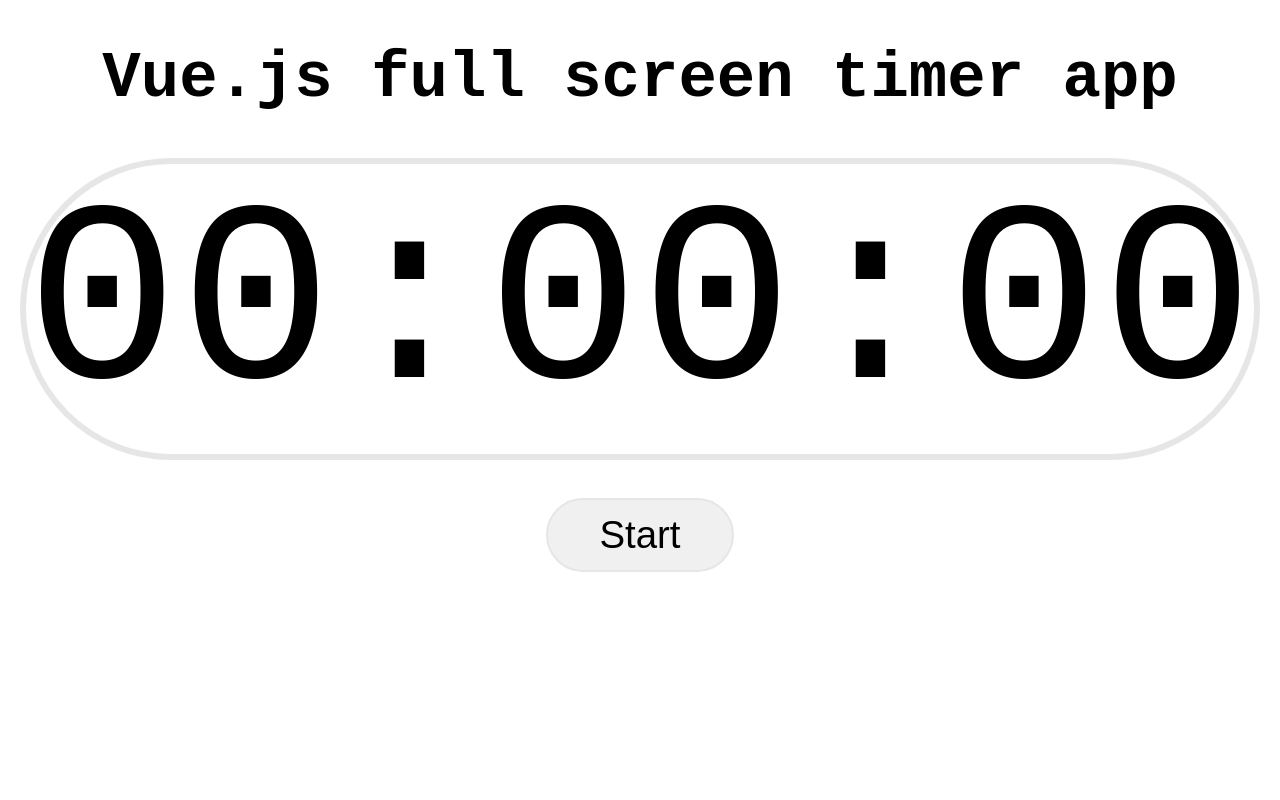
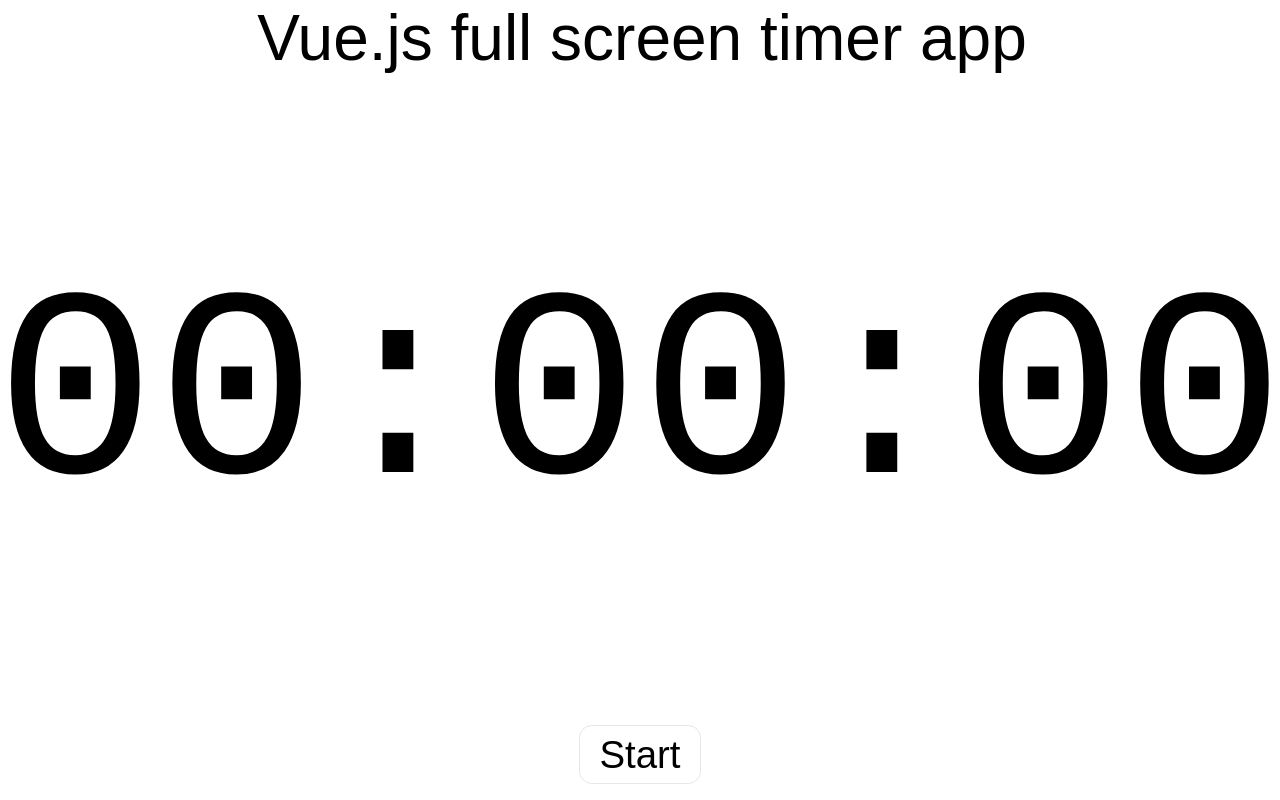
Before and after one commit to gregorkuznik/mtg-full-screen-timer, a Vue app: page / in a window 1280 px wide. Built offline with nearby package versions, Linux system fonts and the light colour scheme.

Commit message:
Implements title input and cleaner UI
This commit implements input to change the title. Removes extra UI styles that were not needed and changes positioning of some elements.

```diff
--- a/src/components/Main.vue
+++ b/src/components/Main.vue
@@ -1,6 +1,8 @@
 <template>
   <div class="main-container">
-    <h1>Vue.js full screen timer app</h1>
+    <h1>
+      <input v-model="title">
+    </h1>
     <div class="time">{{ hours | padNumber }}:{{ minutes | padNumber }}:{{ seconds | padNumber }}</div>
     <div class="buttons">
       <button v-if="!started" v-on:click="startTimer">Start</button>
@@ -16,6 +18,7 @@
   name: 'main',
   data () {
     return {
+      title: 'Vue.js full screen timer app',
       duration: 0,
       hours: 0,
       minutes: 0,
@@ -77,29 +80,46 @@
 
 <style scoped>
   .main-container {
-    width: 100%;
-    height: 100%;
+    width: 100vw;
+    height: 100vh;
     display: flex;
-    justify-content: center;
+    justify-content: space-between;
     align-items: center;
     flex-direction: column;
   }
   h1 {
+    position: fixed;
+    width: 100%;
+    top: 0;
+    margin: 0;
+  }
+  h1 > input {
+    width: 100%;
     font-size: 5vw;
+    text-align: center;
+    border: none;
+    background: transparent;
   }
   .time {
-    width: 96%;
-    font-size: 20vw;
-    text-align: center;
-    border: 0.5vw solid #e6e6e6;
-    border-radius: 50vw;
+    display: flex;
+    align-items: center;
+    justify-content: center;
+    width: 100%;
+    height: 100%;
+    font-size: 21vw;
+    cursor: default;
+  }
+  .buttons {
+    position: fixed;
+    bottom: 0;
+    margin-bottom: 2vh;
   }
   .buttons > button {
-    margin-top: 1em;
     font-size: 3vw;
-    padding: 1vw 4vw;
-    border-radius: 50vw;
-    border: 2px solid #e6e6e6;
-    background-color: #f0f0f0;
+    padding: 0.5vw 1.5vw;
+    border-radius: 1vw;
+    border: 0.1vw solid #e6e6e6;
+    background-color: transparent;
+    cursor: pointer;
   }
 </style>
```
